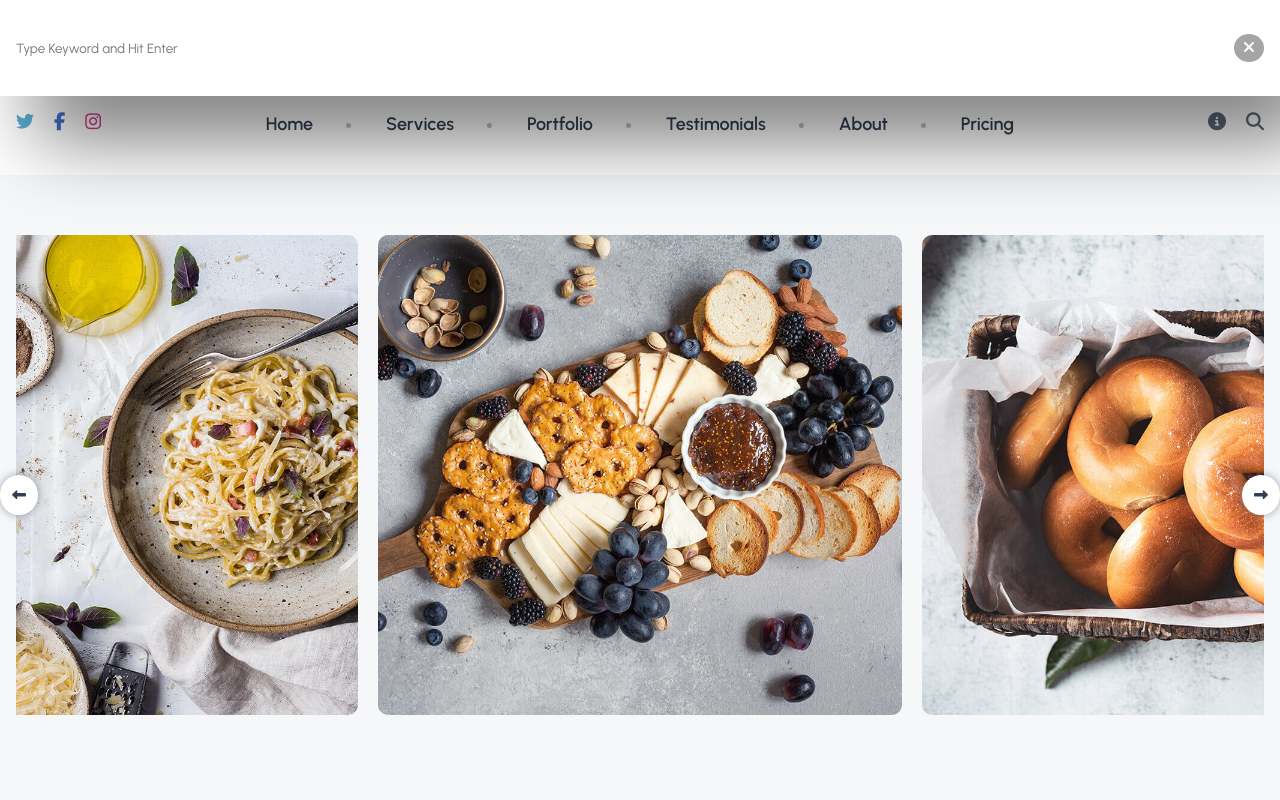
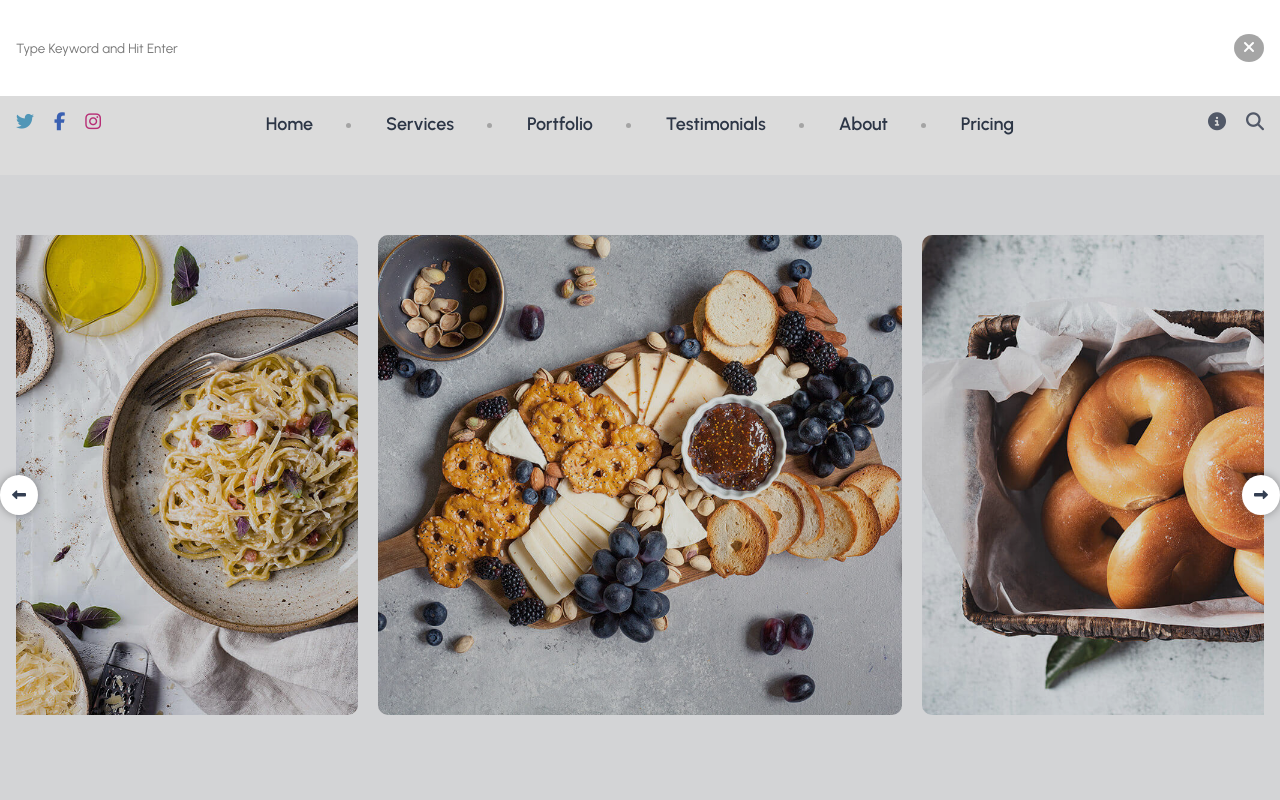
Before and after one commit to HardiikGit/Sandbox-ui, a plain HTML site: page index.html in a window 1280 px wide. Both pictures are taken after a click on the link 1254 px from the left and 122 px from the top of the page. Shown: the top 800 px of the page. Drawn offline with nearby package versions, Linux system fonts and the light colour scheme.

Commit message:
New Changes

```diff
--- a/Sand-box-css/Pop-up.css
+++ b/Sand-box-css/Pop-up.css
@@ -12,7 +12,8 @@
   scrollbar-width: none;
   transition: all ease 0.6s;
 }
-.bg-overlay-1 {
+.bg-overlay-1,
+.bg-overlay-2 {
   position: fixed;
   background: #00000024;
   top: 0;
@@ -21,6 +22,10 @@
   height: 100%;
   z-index: 99;
   transition: all ease-in-out 0.3s;
+}
+.bg-overlay-2 {
+  top: -100%;
+  right: 0;
 }
 .sandbox-info-heading h3 {
   font-size: 22px;
@@ -72,7 +77,6 @@
   z-index: 999999;
   width: 100%;
   background: var(--white-text);
-  box-shadow: 35px 40px 80px #0000008f;
   transition: all ease-in-out 0.5s;
 }
 .Search-input-fl {
--- a/Sand-box-js/Sandbox.js
+++ b/Sand-box-js/Sandbox.js
@@ -122,10 +122,17 @@ overlayBg.addEventListener("click", () => {
 const searchClick = document.querySelector(".search-click");
 const closeX = document.querySelector(".close-btn-cl");
 const popTopClassAdd = document.querySelector(".search-pop-up");
+const overLayAdd = document.querySelector(".bg-overlay-2");
 
 searchClick.addEventListener("click", () => {
   popTopClassAdd.classList.add("active-top");
+  overLayAdd.classList.add("active-top");
 });
 closeX.addEventListener("click", () => {
   popTopClassAdd.classList.remove("active-top");
+  overLayAdd.classList.remove("active-top");
 });
+overLayAdd.addEventListener("click", () => {
+  popTopClassAdd.classList.remove("active-top");
+  overLayAdd.classList.remove("active-top");
+});
--- a/index.html
+++ b/index.html
@@ -165,6 +165,7 @@
                   ><i class="fa-solid fa-magnifying-glass"></i
                 ></a>
               </div>
+              <div class="bg-overlay-2"></div>
             </div>
           </div>
         </div>
```
